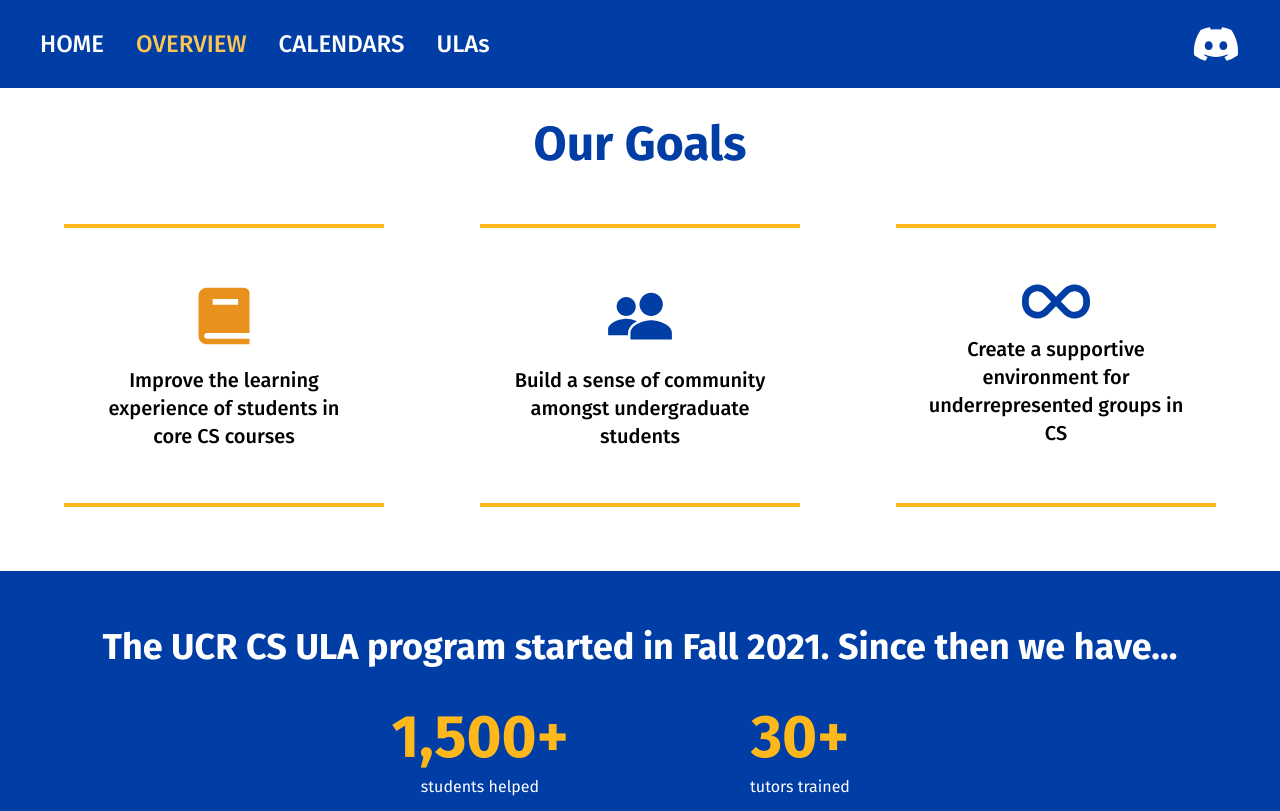
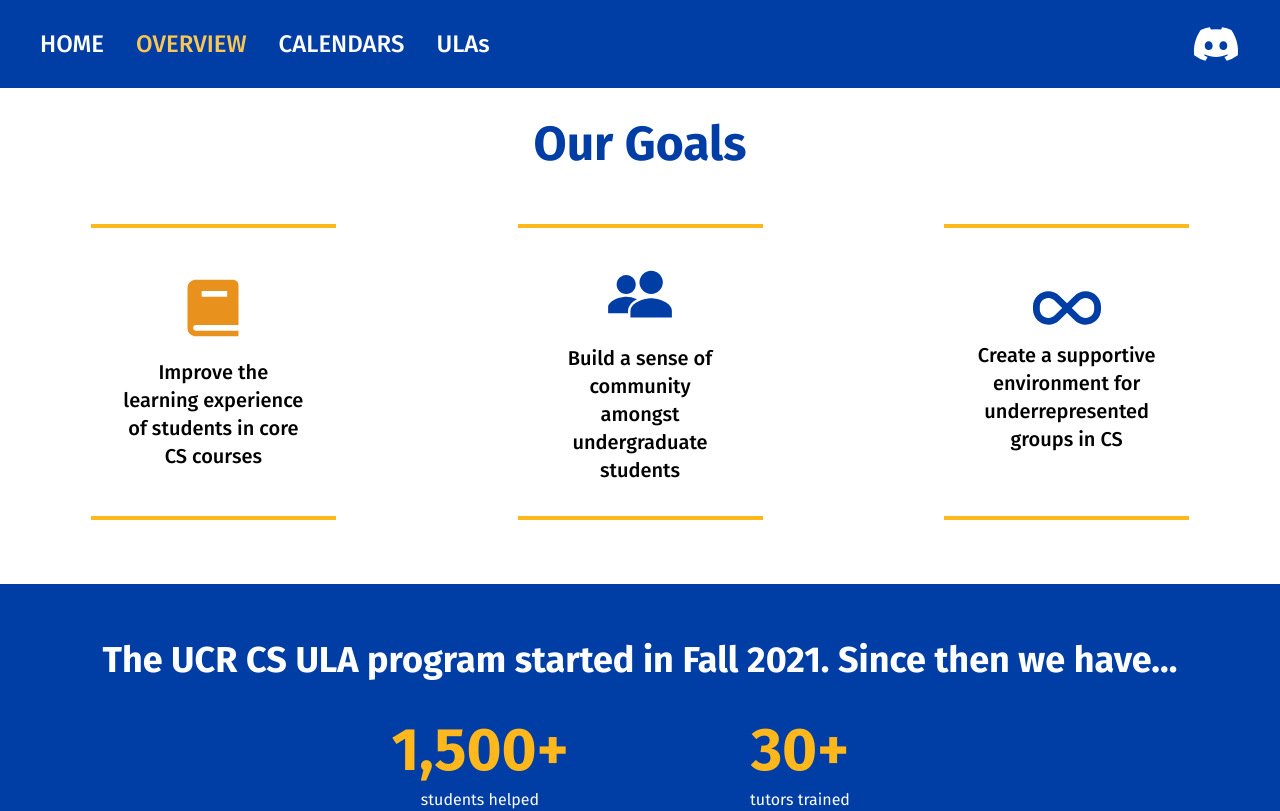
Before and after one commit to acm-ucr/cse-ula, a Next.js app: page /about in a window 1280 px wide. Shown: the top 811 px of the page. Built offline with nearby package versions, Linux system fonts and the light colour scheme.

Commit message:
Animated 'Our Goals' component

```diff
--- a/src/components/about/OurGoals.tsx
+++ b/src/components/about/OurGoals.tsx
@@ -1,14 +1,36 @@
+"use client";
+
 import OurGoalsCard from "@/components/about/OurGoalsCard";
 import Header from "@/components/Header";
 import { ourGoalsCard } from "@/data/OurGoalsCards";
+import { motion } from "framer-motion";
 
 const OurGoals = () => {
   return (
     <div className="py-8">
-      <Header text="Our Goals" />
+      <motion.div
+        initial={{ opacity: 0, x: -50 }}
+        whileInView={{ opacity: 1, x: 0 }}
+        transition={{ duration: 0.6, ease: "easeOut" }}
+      >
+        <Header text="Our Goals" />
+      </motion.div>
+
       <div className="flex w-full flex-wrap justify-evenly md:pt-6 lg:flex-nowrap">
         {ourGoalsCard.map(({ image, text }, index) => (
-          <OurGoalsCard key={index} image={image} text={text} />
+          <motion.div
+            className="flex w-[45%] justify-center"
+            key={index}
+            initial={{ opacity: 0, y: 40, scale: 0.9 }}
+            whileInView={{ opacity: 1, y: 0, scale: 1 }}
+            transition={{
+              duration: 0.6,
+              ease: "easeOut",
+              delay: index * 0.2,
+            }}
+          >
+            <OurGoalsCard image={image} text={text} />
+          </motion.div>
         ))}
       </div>
     </div>
```
